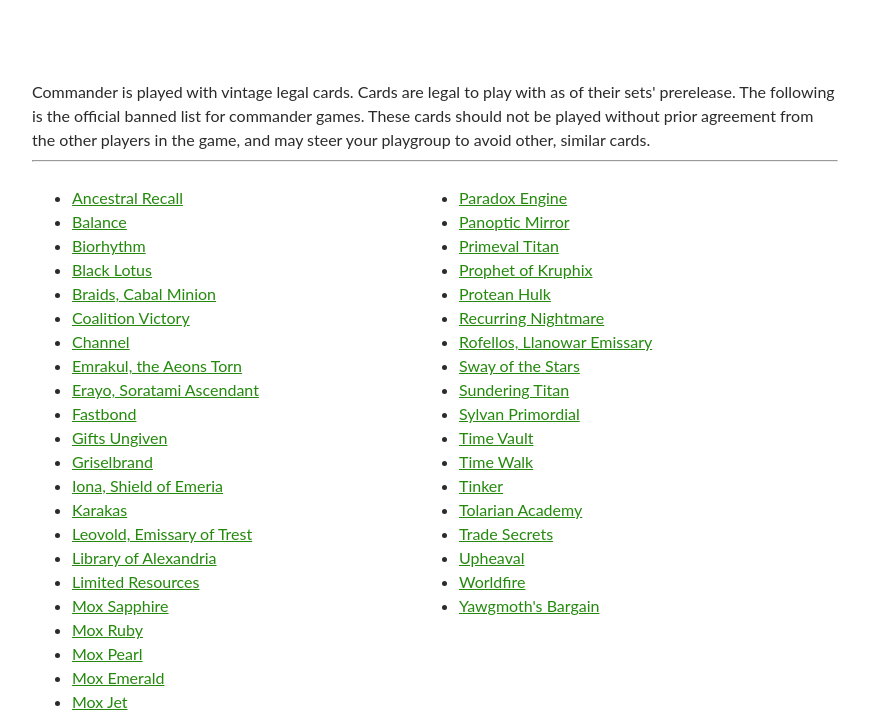
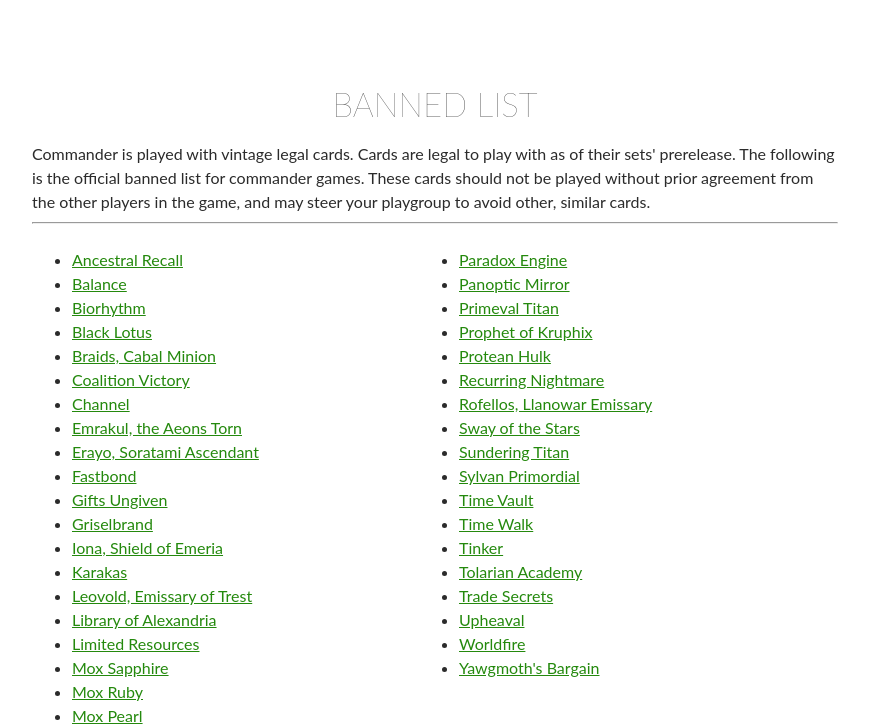
Before and after one commit to MTG-Commander-Website/MTGCommander, a PHP site: page /assets/banned-list.html in a window 1280 px wide. Shown: the top 724 px of the page, without its empty margins (205-1074 px from the left). Run offline with PHP 8.4, Linux system fonts and the light colour scheme.

Commit message:
styled static pages

```diff
--- a/assets/banned-list.html
+++ b/assets/banned-list.html
@@ -1,4 +1,5 @@
 <link rel="stylesheet" type="text/css" href="staticStyles.css">
+<h1>Banned List</h1>
 <!-- wp:paragraph -->
 <p>Commander is played with vintage legal cards. Cards are legal to play with as of their sets' prerelease. The following is the official banned list for commander games. These cards should not be played without prior agreement from the other players in the game, and may steer your playgroup to avoid other, similar cards.</p>
 <!-- /wp:paragraph -->
--- a/assets/rules.html
+++ b/assets/rules.html
@@ -1,4 +1,5 @@
 <link rel="stylesheet" type="text/css" href="staticStyles.css">
+<h1>Rules</h1>
 <!-- wp:heading {"level":4} -->
 <h4>Philosophy</h4>
 <!-- /wp:heading -->
--- a/assets/staticStyles.css
+++ b/assets/staticStyles.css
@@ -1,3 +1,15 @@
+h1 {
+    font-size: 33px;
+    font-weight: 100;
+    margin: 0 0 12px 0;
+    text-transform: uppercase;
+    vertical-align: baseline;
+    color: #2b2b2b;
+	font-family: Lato, sans-serif;
+    line-height: 1.5;
+    text-align: center;
+}
+
 h4 {
     font-size: 20px;
     line-height: 1.2;
```
Also changed, not shown: 1 other file.
